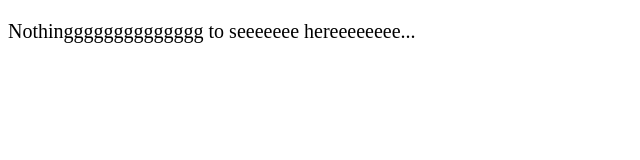
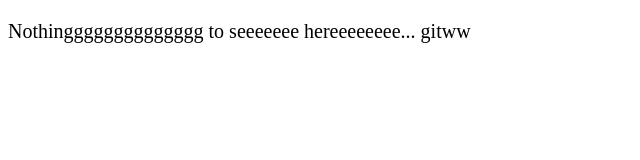
Before and after one commit to Bablukumar12/real, a plain HTML site: page index.html in a window 1280 px wide. Shown: the full height of the page, 0-640 px from the left. Drawn offline with Linux system fonts and the light colour scheme.

Commit message:
Update index.html

```diff
--- a/index.html
+++ b/index.html
@@ -15,7 +15,7 @@
 </head>
 
 <body>
-  <p>Nothingggggggggggggg to seeeeeee hereeeeeeee...</p>
+  <p>Nothingggggggggggggg to seeeeeee hereeeeeeee...  gitww</p>
   <!-- Project -->
   <script src="main.js"></script>
 </body>
```
